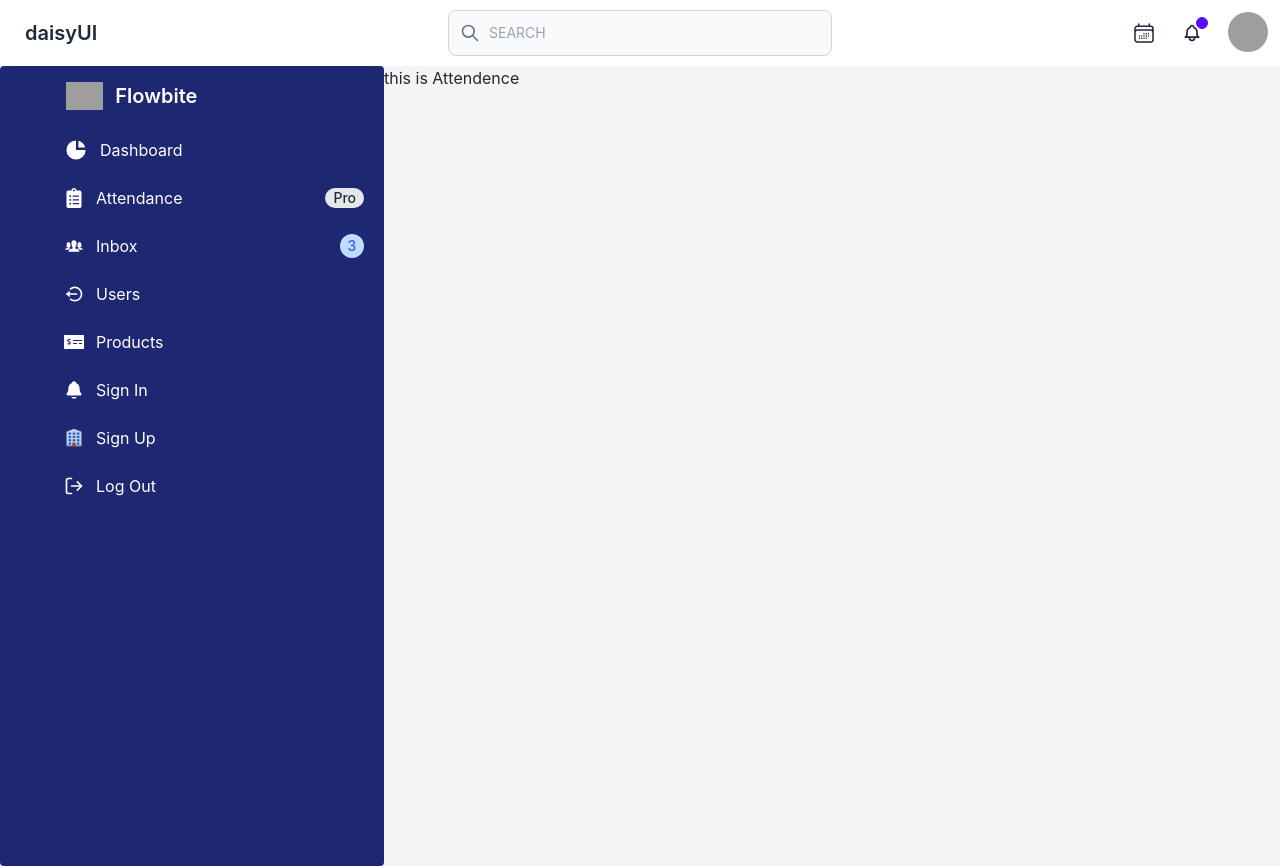
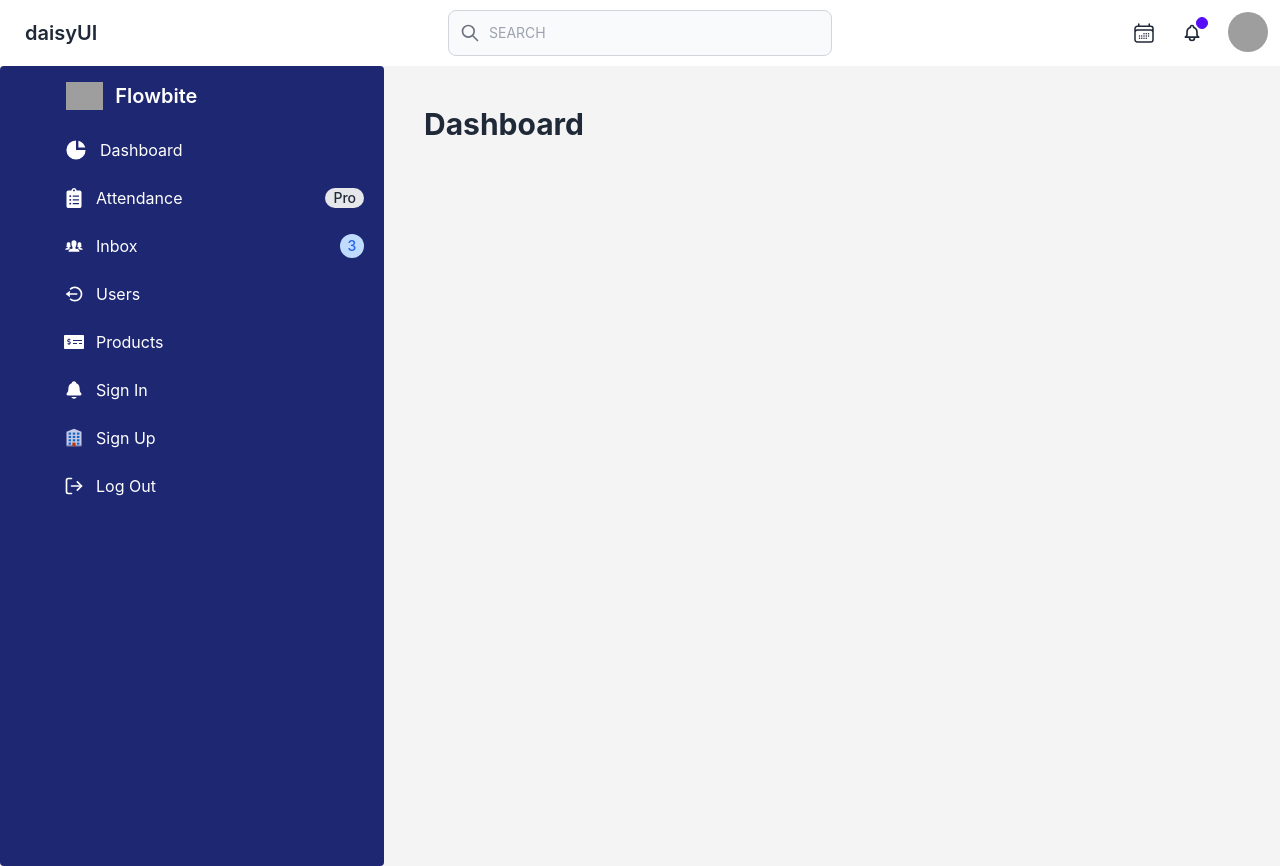
Before and after one commit to abirhasanop/nextgenAssesments, a React (Create React App) app: page /attendence in a window 1280 px wide. Built offline with nearby package versions, Linux system fonts and the light colour scheme; grey boxes are pictures that could not be loaded.

Commit message:
attendence route added

```diff
--- a/src/Pages/Attendence/Attendence.js
+++ b/src/Pages/Attendence/Attendence.js
@@ -2,8 +2,10 @@ import React from 'react';
 
 const Attendence = () => {
     return (
-        <div>
-            this is Attendence
+        <div className='p-10'>
+            <div>
+                <h1 className='text-3xl font-bold mb-10'>Dashboard</h1>
+            </div>
         </div>
     );
 };
```
